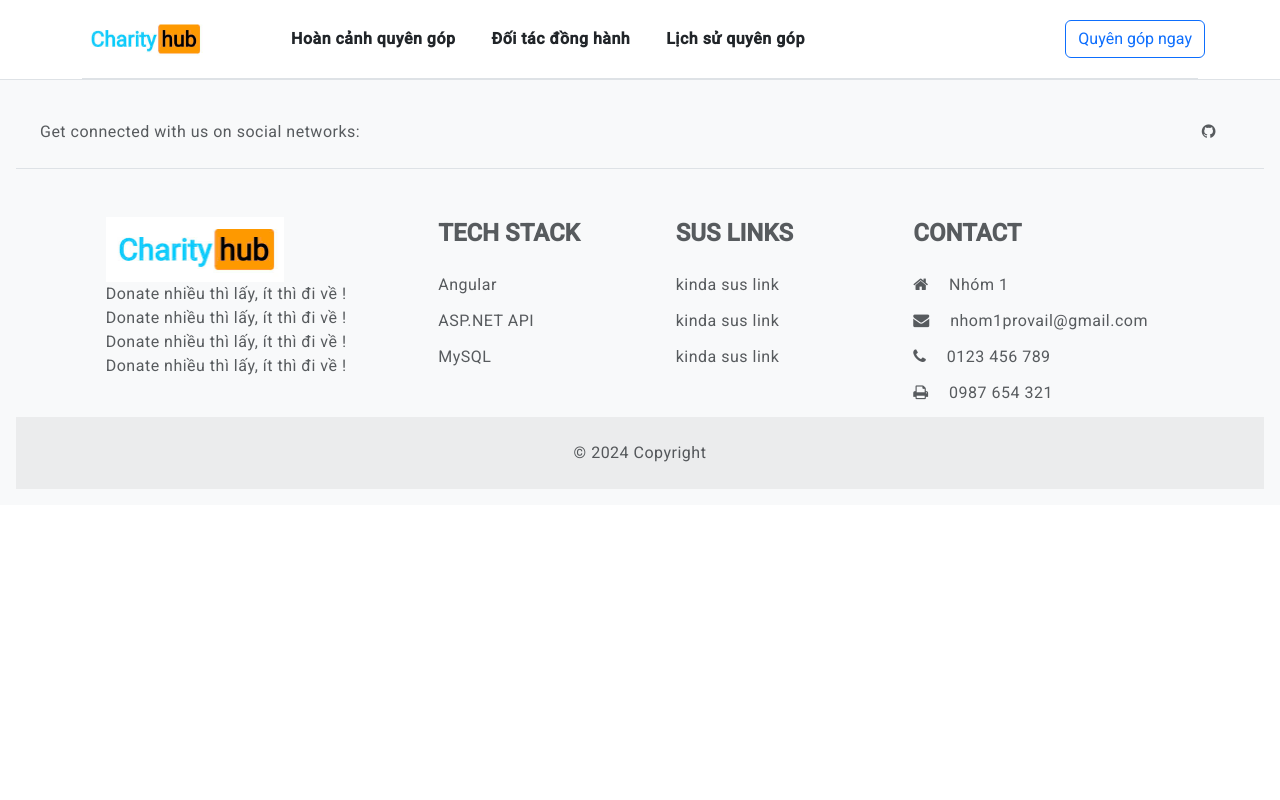
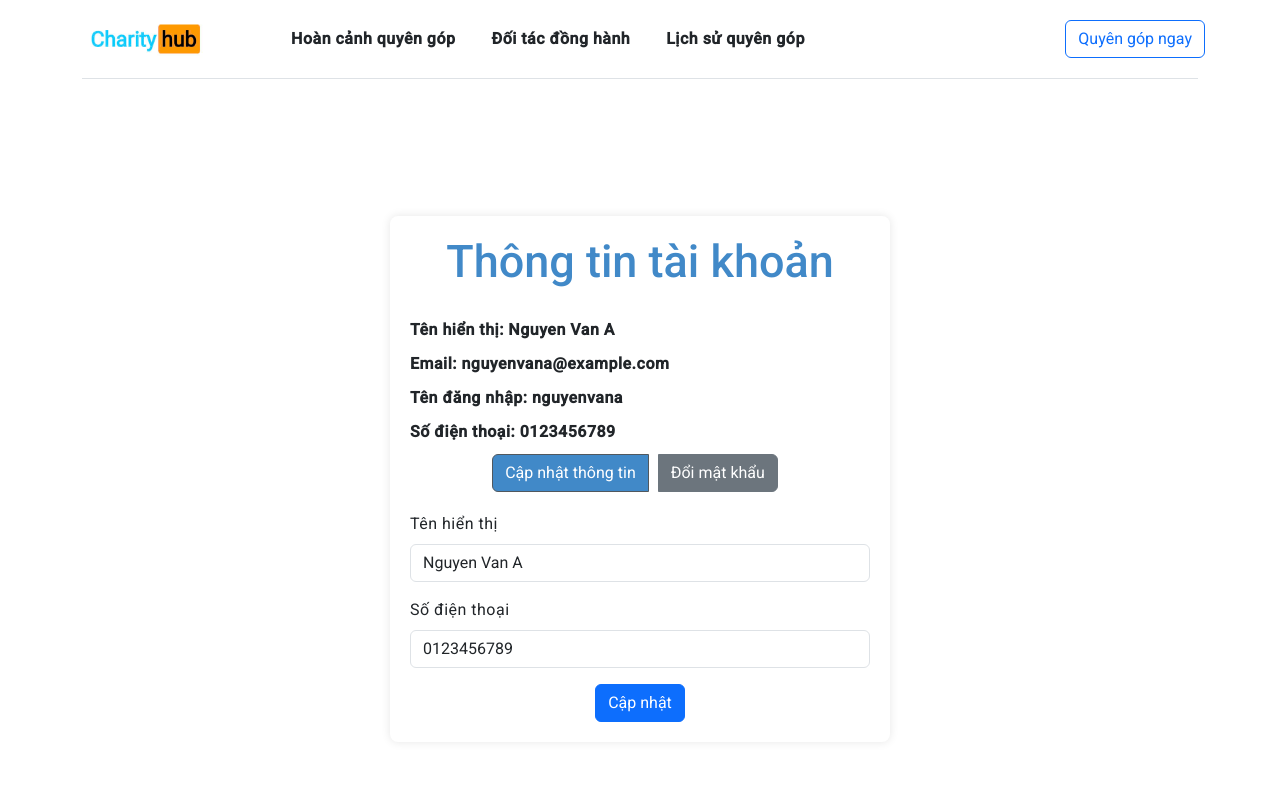
Before and after one commit to vux-66a5/CharityHub, an Angular app in the folder FE/: page /profile in a window 1280 px wide. Before the commit this address led to /. Shown: the top 800 px of the page. Built offline with nearby package versions, Linux system fonts and the light colour scheme.

Commit message:
Change Profile/Update profile/change password

```diff
--- a/FE/src/app/app.routes.ts
+++ b/FE/src/app/app.routes.ts
@@ -22,7 +22,7 @@ export const routes: Routes = [
         path: 'partners', component:PartnersComponent
     },
     {
-        path: 'update-profile', component: UserUpdateProfileComponent
+        path: 'profile', component: UserUpdateProfileComponent
     },
     {
         path: 'users-management', component: UsersComponent // Thêm route này cho trang quản lý người dùng
--- a/FE/src/app/header/header.component.html
+++ b/FE/src/app/header/header.component.html
@@ -17,7 +17,7 @@
             {{ user?.name }}
           </button>
           <ul class="dropdown-menu dropdown-menu-end" aria-labelledby="userDropdown">
-            <li *ngIf="role === 'user'" class="cursor-pointer"><a class="dropdown-item" [routerLink]="['/update-profile']">Update Profile</a></li>
+            <li *ngIf="role === 'user'" class="cursor-pointer"><a class="dropdown-item" [routerLink]="['/profile']">Profile</a></li>
             <li *ngIf="role === 'admin'" class="cursor-pointer"><a class="dropdown-item" [routerLink]="['/users-management']">Users Management</a></li>
             <li *ngIf="role === 'admin'" class="cursor-pointer"><a class="dropdown-item" [routerLink]="['/campaigns-management']">Campaigns Management</a></li>
             <li class="cursor-pointer"><a class="dropdown-item" href="#" (click)="logout()">Log out</a></li>
--- a/FE/src/app/user-update-profile/user-update-profile.component.css
+++ b/FE/src/app/user-update-profile/user-update-profile.component.css
@@ -1,33 +1,51 @@
-
 .container {
   display: flex;
   justify-content: center;
   align-items: center;
-    height: 100vh; /* Full height of the viewport */
-    padding: 20px; /* Optional: Add some padding */
+  height: 100vh;
+  padding: 20px;
 }
 
 .form-wrapper {
-    max-width: 500px; /* Limit the form width */
-    width: 100%; /* Ensure the form takes full width up to max-width */
-    background-color: #fff; /* Optional: Add background color */
-    padding: 20px; /* Optional: Add padding inside the form */
-    box-shadow: 0 0 10px rgba(0, 0, 0, 0.1); /* Optional: Add box shadow for better appearance */
-    border-radius: 8px; /* Optional: Add border radius for rounded corners */
-    text-align: center; /* Center align text inside the form-wrapper */
+  max-width: 500px;
+  width: 100%;
+  background-color: #fff;
+  padding: 20px;
+  box-shadow: 0 0 10px rgba(0, 0, 0, 0.1);
+  border-radius: 8px;
+  text-align: center;
 }
 
 h2 {
-    margin-bottom: 50px; /* Add some space below the heading */
+  margin-bottom: 30px;
   color: #4189c8;
   font-weight: 550;
 }
 
 .form-label {
-    text-align: left; /* Align labels to the left */
-    display: block; /* Ensure the label takes the full width */
+  text-align: left;
+  display: block;
 }
 
 .form-control {
-    text-align: left; /* Align input text to the left */
+  text-align: left;
 }
+
+.btn-group {
+  margin-bottom: 20px;
+}
+
+.btn-group .btn {
+  margin-right: 10px;
+}
+
+.btn-group .btn.active {
+  background-color: #4189c8;
+  color: #fff;
+}
+
+.profile-info p {
+  margin-bottom: 10px;
+  text-align: left;
+  font-weight: bold;
+}
--- a/FE/src/app/user-update-profile/user-update-profile.component.html
+++ b/FE/src/app/user-update-profile/user-update-profile.component.html
@@ -1,7 +1,21 @@
 <div class="container">
   <div class="form-wrapper">
-    <h2>Cập nhật thông tin</h2>
-    <form (ngSubmit)="onSubmit()" #updateProfileForm="ngForm">
+    <h2>Thông tin tài khoản</h2>
+    <!-- Hiển thị thông tin profile -->
+    <div class="profile-info">
+      <p><strong>Tên hiển thị:</strong> {{ profile.displayName }}</p>
+      <p><strong>Email:</strong> {{ profile.userEmail }}</p>
+      <p><strong>Tên đăng nhập:</strong> {{ profile.userName }}</p>
+      <p><strong>Số điện thoại:</strong> {{ profile.phoneNumber }}</p>
+    </div>
+    <!-- Nút chuyển đổi giữa cập nhật thông tin và đổi mật khẩu -->
+    <div class="btn-group">
+      <button (click)="toggleUpdateInfo()" [class.active]="isUpdateInfo" class="btn btn-secondary">Cập nhật thông tin</button>
+      <button (click)="toggleChangePassword()" [class.active]="isChangePassword" class="btn btn-secondary">Đổi mật khẩu</button>
+    </div>
+
+    <!-- Form cập nhật thông tin -->
+    <form *ngIf="isUpdateInfo" (ngSubmit)="onSubmitUpdateInfo()" #updateInfoForm="ngForm">
       <div class="mb-3">
         <label for="displayName" class="form-label">Tên hiển thị</label>
         <input type="text" class="form-control" id="displayName" required [(ngModel)]="profile.displayName" name="displayName">
@@ -10,15 +24,24 @@
         <label for="phoneNumber" class="form-label">Số điện thoại</label>
         <input type="text" class="form-control" id="phoneNumber" required [(ngModel)]="profile.phoneNumber" name="phoneNumber">
       </div>
+      <button type="submit" class="btn btn-primary">Cập nhật</button>
+    </form>
+
+    <!-- Form đổi mật khẩu -->
+    <form *ngIf="isChangePassword" (ngSubmit)="onSubmitChangePassword()" #changePasswordForm="ngForm">
       <div class="mb-3">
-        <label for="password" class="form-label">Mật khẩu</label>
-        <input type="password" class="form-control" id="password" required [(ngModel)]="profile.password" name="password">
+        <label for="oldPassword" class="form-label">Mật khẩu cũ</label>
+        <input type="password" class="form-control" id="oldPassword" required [(ngModel)]="oldPassword" name="oldPassword">
       </div>
       <div class="mb-3">
-        <label for="confirmPassword" class="form-label">Nhập lại mật khẩu</label>
-        <input type="password" class="form-control" id="confirmPassword" required [(ngModel)]="confirmPassword" name="confirmPassword">
+        <label for="newPassword" class="form-label">Mật khẩu mới</label>
+        <input type="password" class="form-control" id="newPassword" required [(ngModel)]="newPassword" name="newPassword">
       </div>
-      <button type="submit" class="btn btn-primary">Update</button>
+      <div class="mb-3">
+        <label for="confirmNewPassword" class="form-label">Nhập lại mật khẩu mới</label>
+        <input type="password" class="form-control" id="confirmNewPassword" required [(ngModel)]="confirmNewPassword" name="confirmNewPassword">
+      </div>
+      <button type="submit" class="btn btn-primary">Đổi mật khẩu</button>
     </form>
   </div>
 </div>
--- a/FE/src/app/user-update-profile/user-update-profile.component.ts
+++ b/FE/src/app/user-update-profile/user-update-profile.component.ts
@@ -1,42 +1,62 @@
 import { Component } from '@angular/core';
 import { AuthService } from '../services/auth.service';
+import { FormsModule } from '@angular/forms';
 import { CommonModule } from '@angular/common';
-import { FormsModule } from '@angular/forms';
 
 @Component({
   selector: 'app-user-update-profile',
   standalone: true,
-  imports: [FormsModule],
+  imports: [FormsModule, CommonModule],
   templateUrl: './user-update-profile.component.html',
-  styleUrl: './user-update-profile.component.css'
+  styleUrls: ['./user-update-profile.component.css']
 })
 export class UserUpdateProfileComponent {
   profile = {
-    displayName: '',
-    phoneNumber: '',
+    displayName: 'Nguyen Van A',
+    phoneNumber: '0123456789',
+    userName: 'nguyenvana',
+    userEmail: 'nguyenvana@example.com',
     password: ''
   };
-  confirmPassword = '';
+  oldPassword = '';
+  newPassword = '';
+  confirmNewPassword = '';
+
+  isUpdateInfo = true;
+  isChangePassword = false;
 
   constructor(private authService: AuthService) {
-    // Lấy thông tin user từ BehaviorSubject
     const user = this.authService.user.getValue();
     if (user) {
-      this.profile.displayName = user.name;
-      // Giả sử bạn có thêm phoneNumber trong user
+      this.profile.displayName = user.displayName;
+      this.profile.userName = user.userName;
+      this.profile.userEmail = user.userEmail;
       this.profile.phoneNumber = user.phoneNumber || '';
     }
   }
 
-  onSubmit() {
-    if (this.profile.password !== this.confirmPassword) {
-      alert("Passwords do not match!");
+  toggleUpdateInfo() {
+    this.isUpdateInfo = true;
+    this.isChangePassword = false;
+  }
+
+  toggleChangePassword() {
+    this.isUpdateInfo = false;
+    this.isChangePassword = true;
+  }
+
+  onSubmitUpdateInfo() {
+    console.log('Updated Profile Information:', this.profile);
+  }
+
+  onSubmitChangePassword() {
+    if (this.newPassword !== this.confirmNewPassword) {
+      alert("Mật khẩu mới không khớp!");
       return;
     }
-
-    // Cập nhật thông tin profile
-    console.log('Updated Profile:', this.profile);
-
-    // Sau khi cập nhật thành công, bạn có thể chuyển hướng hoặc thông báo thành công
+    console.log('Changing Password:', {
+      oldPassword: this.oldPassword,
+      newPassword: this.newPassword
+    });
   }
 }
```
Lines whose indentation alone changed are shown as unchanged.
